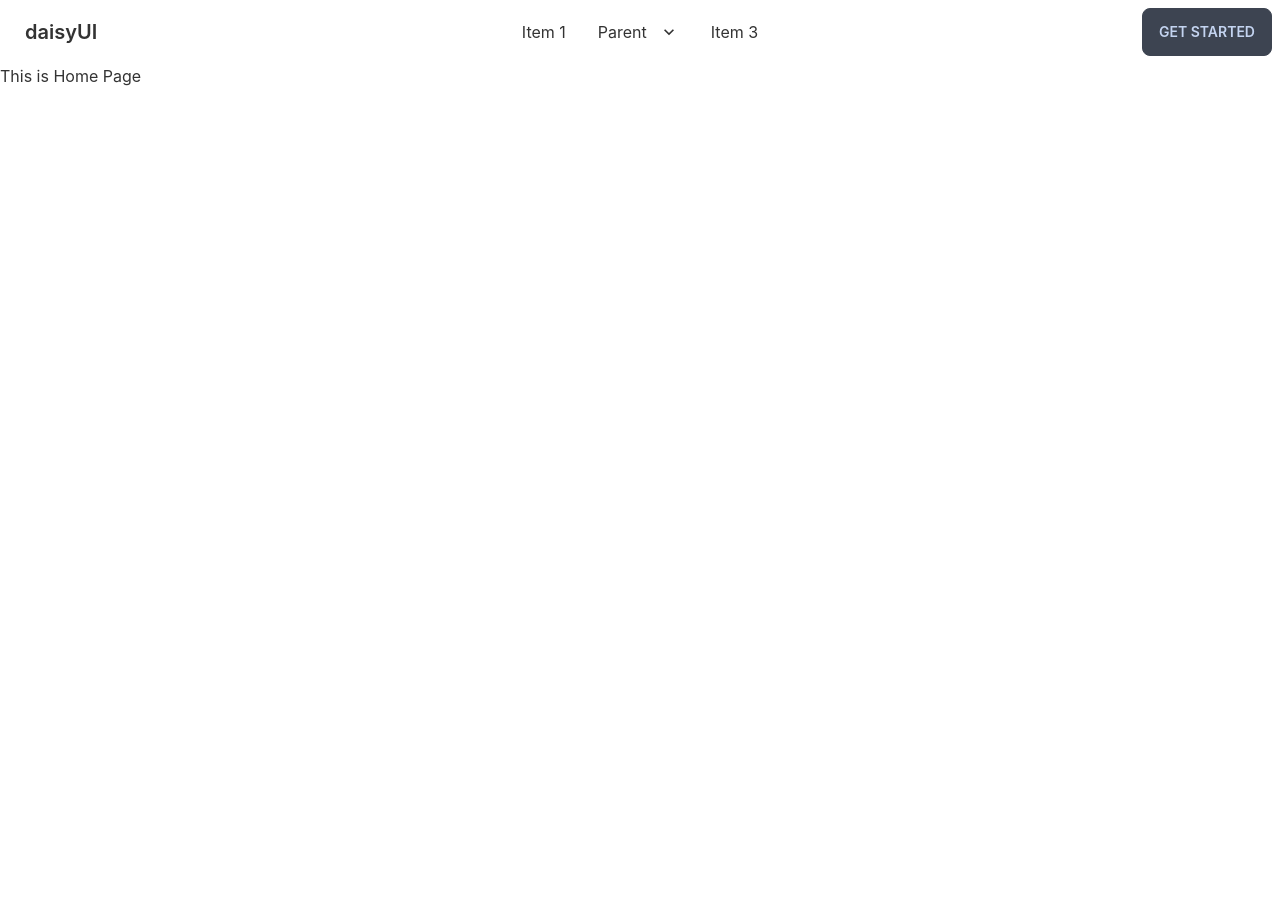
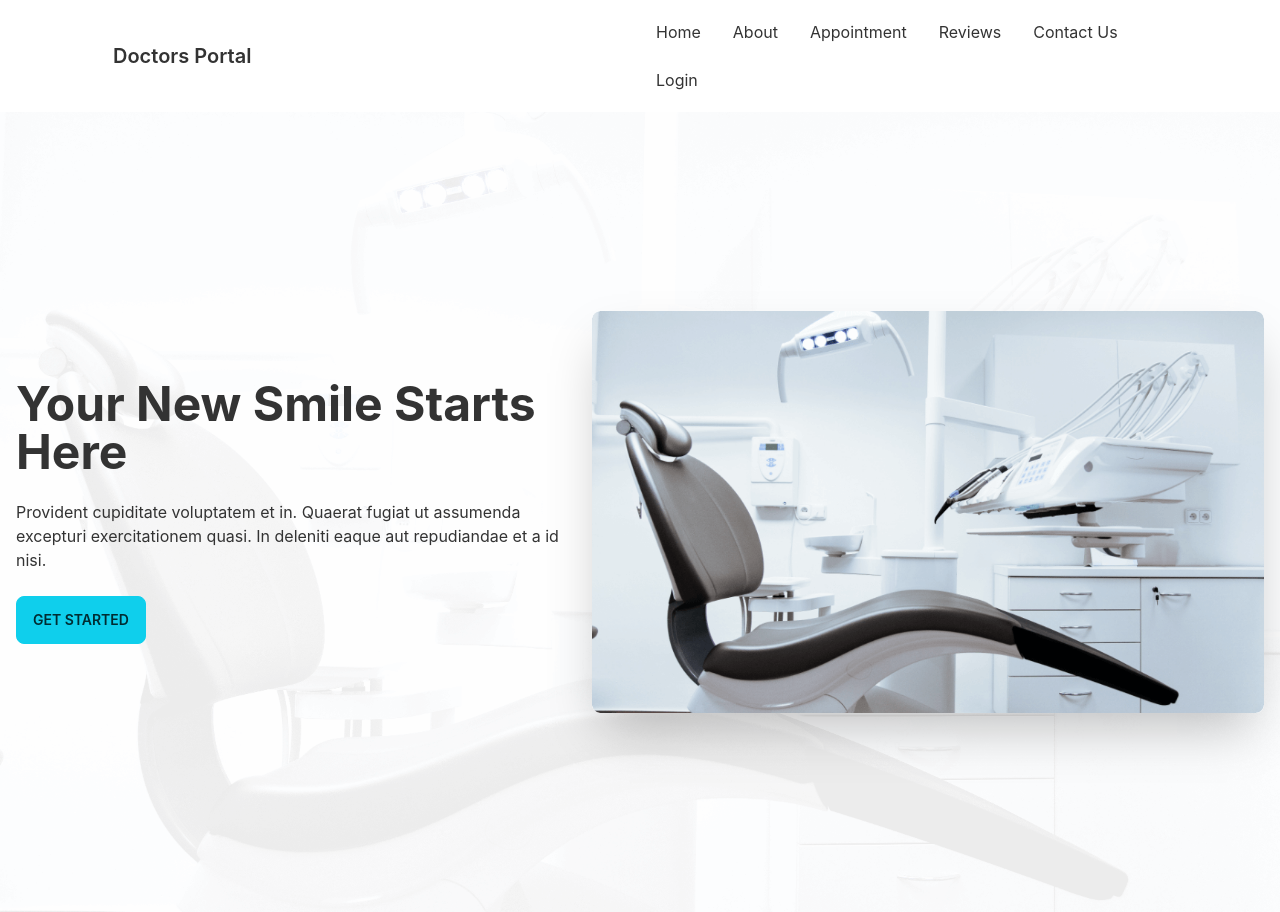
Before and after one commit to ashrafalisimon/doctors-portal-client, a React (Create React App) app: page / in a window 1280 px wide. Before the commit the page ends 800 px from the top, so only its background shows below. Built offline with nearby package versions, Linux system fonts and the light colour scheme.

Commit message:
navbar and banner section complete

```diff
--- a/src/App.js
+++ b/src/App.js
@@ -3,6 +3,7 @@ import Navbar from './Pages/Shared/Navbar';
 import { Routes, Route, Link } from "react-router-dom";
 import Home from './Pages/Home/Home';
 import About from './Pages/About/About';
+import Login from './Pages/Login/Login';
 
 function App() {
   return (
@@ -10,7 +11,8 @@ function App() {
       <Navbar/>
       <Routes>
         <Route path="/" element={<Home />} />
-        <Route path="about" element={<About />} />
+        <Route path="/about" element={<About />} />
+        <Route path="/login" element={<Login />} />
       </Routes>
     </div>
   );
--- /dev/null
+++ b/src/Pages/Home/Banner.js
@@ -0,0 +1,28 @@
+import React from "react";
+import chair from '../../assets/images/chair.png';
+import background from '../../assets/images/bg.png';
+
+
+const Banner = () => {
+  return (
+    <div className="hero min-h-screen" style={{ backgroundImage: `url(${background})` }} >
+      <div className="hero-content flex-col lg:flex-row-reverse">
+        <img
+          src={chair}
+          className="max-w-sm md:max-w-2xl rounded-lg shadow-2xl"
+        />
+        <div>
+          <h1 className="text-5xl font-bold">Your New Smile Starts Here</h1>
+          <p className="py-6">
+            Provident cupiditate voluptatem et in. Quaerat fugiat ut assumenda
+            excepturi exercitationem quasi. In deleniti eaque aut repudiandae et
+            a id nisi.
+          </p>
+          <button className="btn btn-primary">Get Started</button>
+        </div>
+      </div>
+    </div>
+  );
+};
+
+export default Banner;
--- a/src/Pages/Home/Home.js
+++ b/src/Pages/Home/Home.js
@@ -1,9 +1,10 @@
 import React from 'react';
+import Banner from './Banner';
 
 const Home = () => {
     return (
         <div>
-            <h1>This is Home Page</h1>
+            <Banner/>
         </div>
     );
 };
--- /dev/null
+++ b/src/Pages/Login/Login.js
@@ -0,0 +1,11 @@
+import React from 'react';
+
+const Login = () => {
+    return (
+        <div>
+            This is Login Page
+        </div>
+    );
+};
+
+export default Login;
--- a/src/Pages/Shared/Navbar.js
+++ b/src/Pages/Shared/Navbar.js
@@ -1,96 +1,47 @@
 import React from "react";
+import { Link } from "react-router-dom";
 
 const Navbar = () => {
+    const menuItem = <>
+            <li><Link to='/'>Home</Link></li>
+            <li><Link to='/about'>About</Link></li>
+            <li><Link to='/appointment'>Appointment</Link></li>
+            <li><Link to='/reviews'>Reviews</Link></li>
+            <li><Link to='/contact'>Contact Us</Link></li>
+            <li><Link to='/login'>Login</Link></li>
+    </>
   return (
-    <div class="navbar bg-base-100">
-      <div class="navbar-start">
-        <div class="dropdown">
-          <label tabindex="0" class="btn btn-ghost lg:hidden">
+    <div className="navbar bg-base-100 md:px-24">
+      <div className="navbar-start">
+        <div className="dropdown">
+          <label tabIndex="0" className="btn btn-ghost lg:hidden">
             <svg
               xmlns="http://www.w3.org/2000/svg"
-              class="h-5 w-5"
+              className="h-5 w-5"
               fill="none"
               viewBox="0 0 24 24"
               stroke="currentColor"
             >
               <path
-                stroke-linecap="round"
-                stroke-linejoin="round"
-                stroke-width="2"
+                strokeLinecap="round"
+                strokeLinejoin="round"
+                strokeWidth="2"
                 d="M4 6h16M4 12h8m-8 6h16"
               />
             </svg>
           </label>
           <ul
-            tabindex="0"
-            class="menu menu-compact dropdown-content mt-3 p-2 shadow bg-base-100 rounded-box w-52"
-          >
-            <li>
-              <a>Item 1</a>
-            </li>
-            <li tabindex="0">
-              <a class="justify-between">
-                Parent
-                <svg
-                  class="fill-current"
-                  xmlns="http://www.w3.org/2000/svg"
-                  width="24"
-                  height="24"
-                  viewBox="0 0 24 24"
-                >
-                  <path d="M8.59,16.58L13.17,12L8.59,7.41L10,6L16,12L10,18L8.59,16.58Z" />
-                </svg>
-              </a>
-              <ul class="p-2">
-                <li>
-                  <a>Submenu 1</a>
-                </li>
-                <li>
-                  <a>Submenu 2</a>
-                </li>
-              </ul>
-            </li>
-            <li>
-              <a>Item 3</a>
-            </li>
+            tabIndex="0"
+            className="menu menu-compact dropdown-content mt-3 p-2 shadow bg-base-100 rounded-box w-52">
+            {menuItem}
           </ul>
         </div>
-        <a class="btn btn-ghost normal-case text-xl">daisyUI</a>
+        <Link to="/" className="btn btn-ghost normal-case text-xl">Doctors Portal</Link>
       </div>
-      <div class="navbar-center hidden lg:flex">
-        <ul class="menu menu-horizontal p-0">
-          <li>
-            <a>Item 1</a>
-          </li>
-          <li tabindex="0">
-            <a>
-              Parent
-              <svg
-                class="fill-current"
-                xmlns="http://www.w3.org/2000/svg"
-                width="20"
-                height="20"
-                viewBox="0 0 24 24"
-              >
-                <path d="M7.41,8.58L12,13.17L16.59,8.58L18,10L12,16L6,10L7.41,8.58Z" />
-              </svg>
-            </a>
-            <ul class="p-2">
-              <li>
-                <a>Submenu 1</a>
-              </li>
-              <li>
-                <a>Submenu 2</a>
-              </li>
-            </ul>
-          </li>
-          <li>
-            <a>Item 3</a>
-          </li>
+      <div className="navbar-center hidden lg:flex navbar-end">
+        <ul className="menu menu-horizontal p-0">
+        {menuItem}
         </ul>
-      </div>
-      <div class="navbar-end">
-        <a class="btn">Get started</a>
       </div>
     </div>
   );
```
